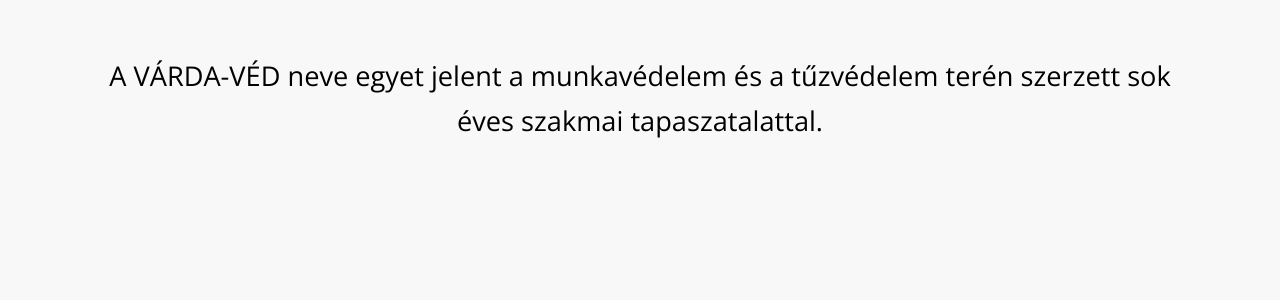
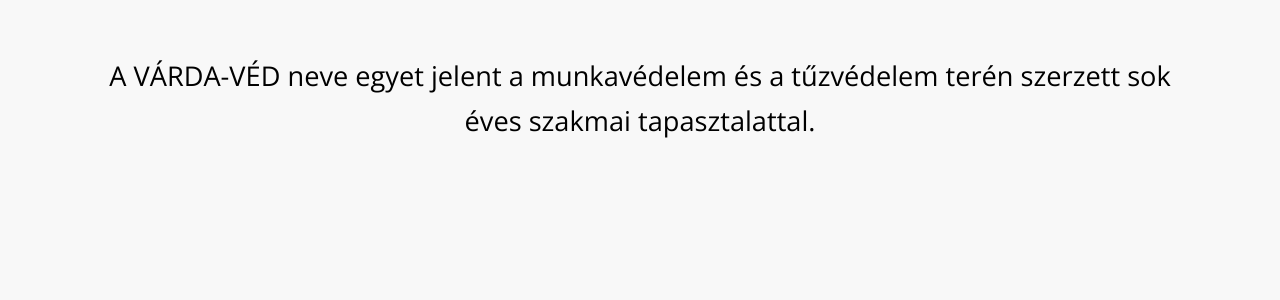
Before and after one commit to stateshifters/varda-ved, a PHP site: page / in a window 1280 px wide. Shown: the part 276-576 px from the top of the page. Run offline with PHP 8.4, Linux system fonts and the light colour scheme; some libraries are stand-ins or nearby versions.

Commit message:
elirasok javitasa #80

```diff
--- a/index.php
+++ b/index.php
@@ -363,7 +363,7 @@
 							<span class="regular">hatékonyan</span> képesek ön és üzlete számára <span class="regular">
 							biztonságos munkakörnyezetet kialakítani</span> – akár
 							már meglévő üzlethelyisége vagy üzeme átalakításáról, akár újonnan épülő üzemegységének
-							baleset-; és tűzvédelmi kalakításáról van szó – akkor jó helyen jár!
+							baleset-; és tűzvédelmi kialakításáról van szó – akkor jó helyen jár!
 					</p>
 
 					<div class="relative" id="icon"
@@ -386,7 +386,7 @@
 						data-1530="opacity:0; top:0px; left:1500px;">
 						A VÁRDA-VÉD neve egyet jelent a munkavédelem és a
 						tűzvédelem terén szerzett sok
-						éves szakmai tapaszatalattal.
+						éves szakmai tapasztalattal.
 					</p>
 
 					<p class="text relative center"
```
